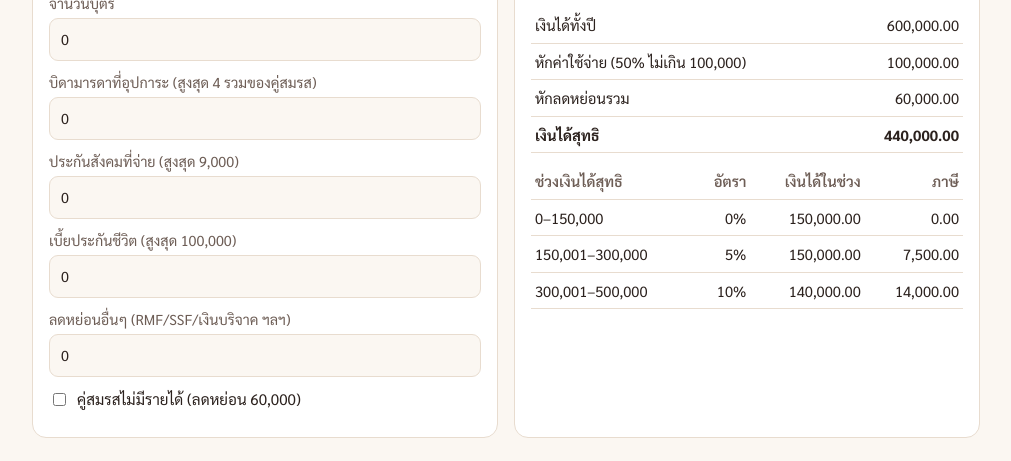
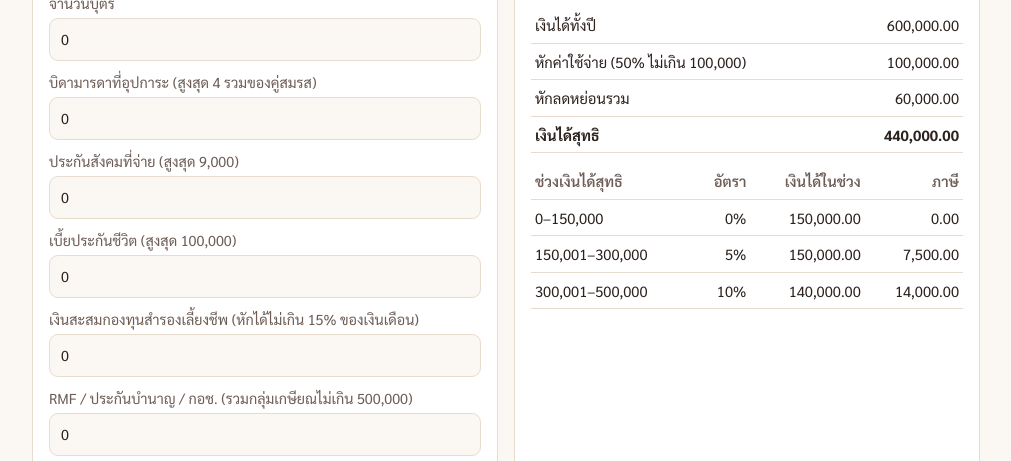
Before and after one commit to tyrothewriter/thai-tax-calculator, a plain HTML site: page index.html in a window 1280 px wide. Shown: the part 315-776 px from the top of the page, without its empty margins (134-1145 px from the left). Drawn offline with Linux system fonts and the light colour scheme.

Commit message:
Add files via upload

```diff
--- a/index.html
+++ b/index.html
@@ -77,7 +77,7 @@ footer{margin-top:26px;font-size:.82rem;color:var(--muted);border-top:1px solid
   </div>
   <h2 style="font-size:1.1rem;margin:20px 0 10px">เปรียบเทียบวิธียื่นภาษี</h2>
   <div id="cOut"></div>
-  <p class="note">ถ้าฝ่ายใดฝ่ายหนึ่งไม่มีรายได้ ระบบจะหักลดหย่อนคู่สมรส 60,000 ให้ฝ่ายที่มีรายได้ โดยให้ใส่ลดหย่อนทั้งหมด (บิดามารดารวมสองฝ่ายสูงสุด 4 คน) ไว้ที่ฝั่งผู้มีรายได้ · เงินได้ ม.40(2)-(8) ให้ใส่ค่าหลังหักค่าใช้จ่ายแล้ว · บุตรร่วมกันให้ใส่ทั้งสองฝ่าย · ยังไม่รองรับเงินได้ที่ทำร่วมกันซึ่งต้องแบ่งกึ่งหนึ่ง</p>
+  <p class="note">ถ้าฝ่ายใดฝ่ายหนึ่งไม่มีรายได้ ระบบจะหักลดหย่อนคู่สมรส 60,000 ให้ฝ่ายที่มีรายได้ โดยให้ใส่ลดหย่อนทั้งหมด (บิดามารดารวมสองฝ่ายสูงสุด 4 คน) ไว้ที่ฝั่งผู้มีรายได้ · เงินได้ ม.40(2)-(8) ให้ใส่ค่าหลังหักค่าใช้จ่ายแล้ว · บุตรร่วมกันให้ใส่ทั้งสองฝ่าย · ภาษีที่ถูกหัก ณ ที่จ่ายของทั้งสองฝ่ายนำมาหักรวมกัน · กลุ่มเกษียณ (กองทุนสำรองเลี้ยงชีพ/RMF/ประกันบำนาญ/กอช.) คิดตามเพดานแบบง่าย โปรดตรวจเงื่อนไขรายกองทุนกับกรมสรรพากรอีกครั้ง · ยังไม่รองรับเงินได้ที่ทำร่วมกันซึ่งต้องแบ่งกึ่งหนึ่ง</p>
 </section>
 
 <footer>
@@ -92,6 +92,8 @@ const num=id=>Math.max(0,parseFloat($(id).value)||0);
 const int=id=>Math.floor(num(id));
 const f=x=>x.toLocaleString('en-US',{minimumFractionDigits:2,maximumFractionDigits:2});
 const r2=x=>Math.round(x*100)/100;
+const retire=(sal,oth,pvd,rmf)=>Math.min(Math.min(pvd,sal*.15,5e5)+Math.min(rmf,.3*(sal+oth),5e5),5e5);
+const settle=d=>d>0?`ต้องชำระเพิ่ม ${f(d)} บาท`:d<0?`ขอคืนภาษีได้ ${f(-d)} บาท`:'ไม่ต้องชำระเพิ่ม';
 
 /* ===== ค่าคงที่ (ตรงกับ tax.py) ===== */
 const BR=[[150000,0],[300000,.05],[500000,.10],[750000,.15],[1e6,.20],[2e6,.25],[5e6,.30],[Infinity,.35]];
@@ -102,8 +104,8 @@ const calcTax=n=>{let t=0,lo=0;for(const[u,r]of BR){if(n<=lo)break;t+=(Math.min(
 /* ===== ฟอร์ม ===== */
 const mk=(pre,fields,defs)=>fields.map(([k,l])=>
   `<label>${l}<input id="${pre}_${k}" type="number" inputmode="decimal" min="0" step="any" value="${defs[k]||0}"></label>`).join('');
-const SF=[['inc','เงินได้ทั้งปี (เงินเดือน/ค่าจ้าง)'],['ch','จำนวนบุตร'],['par','บิดามารดาที่อุปการะ (สูงสุด 4 รวมของคู่สมรส)'],['ss','ประกันสังคมที่จ่าย (สูงสุด 9,000)'],['life','เบี้ยประกันชีวิต (สูงสุด 100,000)'],['od','ลดหย่อนอื่นๆ (RMF/SSF/เงินบริจาค ฯลฯ)']];
-const CF=[['sal','เงินเดือนทั้งปี'],['oth','เงินได้ ม.40(2)-(8) (หลังหักค่าใช้จ่าย)'],['ch','จำนวนบุตร'],['par','บิดามารดาของตนที่อุปการะ (สูงสุด 2)'],['ss','ประกันสังคมที่จ่าย'],['life','เบี้ยประกันชีวิต'],['od','ลดหย่อนอื่นๆ']];
+const SF=[['inc','เงินได้ทั้งปี (เงินเดือน/ค่าจ้าง)'],['ch','จำนวนบุตร'],['par','บิดามารดาที่อุปการะ (สูงสุด 4 รวมของคู่สมรส)'],['ss','ประกันสังคมที่จ่าย (สูงสุด 9,000)'],['life','เบี้ยประกันชีวิต (สูงสุด 100,000)'],['pvd','เงินสะสมกองทุนสำรองเลี้ยงชีพ (หักได้ไม่เกิน 15% ของเงินเดือน)'],['rmf','RMF / ประกันบำนาญ / กอช. (รวมกลุ่มเกษียณไม่เกิน 500,000)'],['od','ลดหย่อนอื่นๆ (เงินบริจาค ฯลฯ)'],['wh','ภาษีที่ถูกหัก ณ ที่จ่ายแล้วทั้งปี']];
+const CF=[['sal','เงินเดือนทั้งปี'],['oth','เงินได้ ม.40(2)-(8) (หลังหักค่าใช้จ่าย)'],['ch','จำนวนบุตร'],['par','บิดามารดาของตนที่อุปการะ (สูงสุด 2)'],['ss','ประกันสังคมที่จ่าย'],['life','เบี้ยประกันชีวิต'],['pvd','เงินสะสมกองทุนสำรองเลี้ยงชีพ (ไม่เกิน 15% ของเงินเดือน)'],['rmf','RMF / ประกันบำนาญ / กอช.'],['od','ลดหย่อนอื่นๆ (เงินบริจาค ฯลฯ)'],['wh','ภาษีที่ถูกหัก ณ ที่จ่ายแล้วทั้งปี']];
 $('sForm').innerHTML=mk('s',SF,{inc:600000});
 $('aForm').innerHTML=mk('a',CF,{sal:600000,oth:200000});
 $('bForm').innerHTML=mk('b',CF,{sal:100000});
@@ -112,8 +114,9 @@ $('bForm').innerHTML=mk('b',CF,{sal:100000});
 function renderSingle(){
   const inc=num('s_inc'),exp=Math.min(inc*EXP_RATE,EXP_CAP);
   const allow=PERS+($('s_sp').checked?SPOUSE:0)+int('s_ch')*CHILD+Math.min(int('s_par'),4)*PAR
-    +Math.min(num('s_ss'),SS_CAP)+Math.min(num('s_life'),LIFE_CAP)+num('s_od');
+    +Math.min(num('s_ss'),SS_CAP)+Math.min(num('s_life'),LIFE_CAP)+retire(inc,0,num('s_pvd'),num('s_rmf'))+num('s_od');
   const net=Math.max(inc-exp-allow,0),tax=calcTax(net);
+  const wh=num('s_wh'),whLine=wh>0?`<div class="sub" style="margin-top:8px">หัก ณ ที่จ่ายแล้ว ${f(wh)} บาท</div><div style="font-weight:700;color:var(--accent)">${settle(r2(tax-wh))}</div>`:'';
   let rows='',lo=0;
   for(const[u,r]of BR){
     const amt=Math.max(Math.min(net,u)-lo,0);
@@ -125,7 +128,7 @@ function renderSingle(){
   }
   $('sOut').innerHTML=`<h2>ผลการคำนวณ</h2>
   <div class="sub">ภาษีที่ต้องจ่าย</div><div class="big">${f(tax)} บาท</div>
-  <div class="sub">อัตราภาษีที่แท้จริง ${inc?f(tax/inc*100):'0.00'}%</div>
+  <div class="sub">อัตราภาษีที่แท้จริง ${inc?f(tax/inc*100):'0.00'}%</div>${whLine}
   <table><tr><td>เงินได้ทั้งปี</td><td>${f(inc)}</td></tr>
   <tr><td>หักค่าใช้จ่าย (50% ไม่เกิน 100,000)</td><td>${f(exp)}</td></tr>
   <tr><td>หักลดหย่อนรวม</td><td>${f(allow)}</td></tr>
@@ -134,11 +137,11 @@ function renderSingle(){
 }
 
 /* ===== สามี-ภริยา (ตรงกับ couple.py) ===== */
-const person=p=>({sal:num(p+'_sal'),oth:num(p+'_oth'),ch:int(p+'_ch'),par:int(p+'_par'),ss:num(p+'_ss'),life:num(p+'_life'),od:num(p+'_od')});
+const person=p=>({sal:num(p+'_sal'),oth:num(p+'_oth'),ch:int(p+'_ch'),par:int(p+'_par'),ss:num(p+'_ss'),life:num(p+'_life'),od:num(p+'_od'),pvd:num(p+'_pvd'),rmf:num(p+'_rmf'),wh:num(p+'_wh')});
 const has=p=>p.sal>0||p.oth>0;
 const salExp=p=>Math.min(p.sal*EXP_RATE,EXP_CAP);
 const after=p=>p.sal-salExp(p)+p.oth;
-const allow=(p,maxPar=2)=>PERS+p.ch*CHILD+Math.min(p.par,maxPar)*PAR+Math.min(p.ss,SS_CAP)+Math.min(p.life,LIFE_CAP)+p.od;
+const allow=(p,maxPar=2)=>PERS+p.ch*CHILD+Math.min(p.par,maxPar)*PAR+Math.min(p.ss,SS_CAP)+Math.min(p.life,LIFE_CAP)+retire(p.sal,p.oth,p.pvd,p.rmf)+p.od;
 const ret=(label,net)=>{net=Math.max(net,0);return{label,net,tax:calcTax(net)}};
 const total=rs=>r2(rs.reduce((s,x)=>s+x.tax,0));
 
@@ -158,12 +161,12 @@ function compare(a,b){
 }
 
 function renderCouple(){
-  const res=compare(person('a'),person('b'));
+  const A=person('a'),B=person('b'),res=compare(A,B),wh=A.wh+B.wh;
   const worst=res[res.length-1].total,many=res.length>1;
   $('cOut').innerHTML=res.map((o,i)=>{
     const best=many&&i===0,save=worst-o.total;
     return `<div class="opt${best?' best':''}"><h3><span>${o.name}</span>${best?'<span class="badge">ประหยัดที่สุด</span>':''}</h3>
-    <div class="tot">${f(o.total)} บาท</div>
+    <div class="tot">${f(o.total)} บาท</div>${wh>0?`<div class="sub"><b>หักภาษี ณ ที่จ่ายรวม ${f(wh)} บาท แล้ว: ${settle(r2(o.total-wh))}</b></div>`:''}
     ${best&&save>0?`<div class="sub">ถูกกว่าแบบแพงที่สุด ${f(save)} บาท</div>`:''}
     <ul>${o.rets.map(r=>`<li>${r.label}: เงินได้สุทธิ ${f(r.net)} → ภาษี ${f(r.tax)}</li>`).join('')}</ul></div>`;
   }).join('');
```
